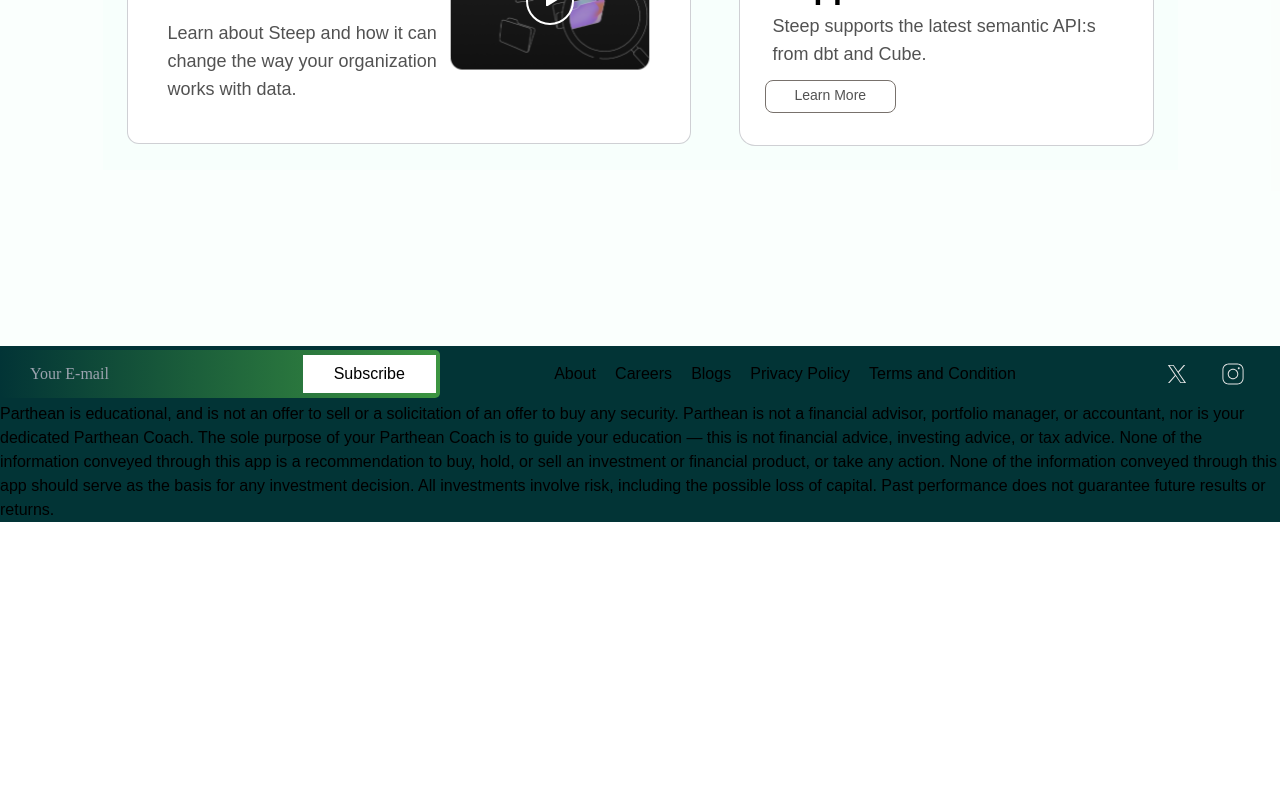
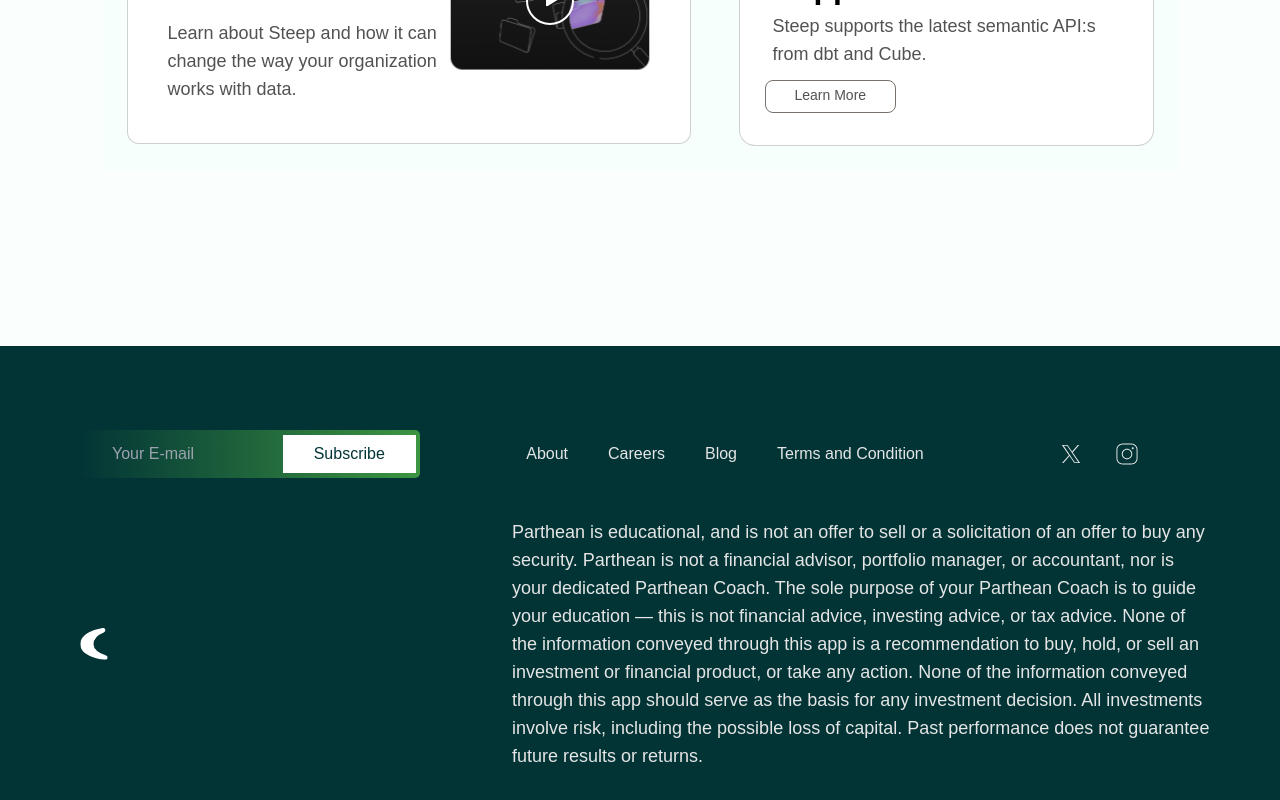
Before and after one commit to juverasworld/cwito, a Next.js app: page / in a window 1280 px wide. Shown: the part 2096-2896 px from the top of the page. Before the commit the page ends 2618 px from the top, so only its background shows below. Built offline with nearby package versions, Linux system fonts and the light colour scheme.

Commit message:
added  the footer

```diff
--- a/components/footer.tsx
+++ b/components/footer.tsx
@@ -1,54 +1,84 @@
-import Link from "next/link"
-export default function Footer() {
-   return(
-    <div className="font-sans mx-10 w-full flex lg:flex-row flex-col items-center r">
-    <div className="lg:w-auto c  w-full">
-        <form action="" className="lg:flex-row flex-col relative w-fit fit lg:flex hidden rounded-[5px]  px-5">
-            <input type="text" placeholder="Your E-mail " className="input placeholder:font-sans placeholder:p-3 "  />
+import { useState } from 'react';
+import Link from 'next/link';
+import Image from 'next/image';
 
-            <button className="font-sans font-[16px] leading-[24px]  absolute right-0 input-button bg-white ">Subscribe</button>
-        </form>
-        <form action="" className="lg:hidden flex flex-col w-full items-start">
-        <input type="text" placeholder="your email " className=" inputSm w-full  block placeholder:font-sans placeholder:p-3"  />
-
-<button className="font-sans w-full  font-[16px] leading-[24px] bg-white">
-    <Link href="/" className="">
-
-    Subscribe
+const Footer = () => {
+  return (
+    <footer className="my-16 border-0 flex w-full items-center  justify-center">
+    <div className="flex xl:flex-row w-full  flex-col justify-center items-center">
+      <div className="my-2 mx-10 lg:mx-5 xl:w-auto w-full ">
+        <Link
+          href="/"
+          className="text-[#808080] mx-5 font-500  font-500  font-500 text-lg font-bold"
+        >
+          <Image src="/img/logo.svg" alt="img" width="100" height="100" />
         </Link>
-    </button>
-        </form>
+        <p className="my-2 mx-5">
+          DSNUNNSummit is a comprehensive event
+          <br className="xl:flex lg:hidden flex" /> spotlighting diverse
+          careers in Africa&apos;s data space
+        </p>
+        <p className="flex my-2 items-center">
+          <Image
+            src="/img/twitter.svg"
+            alt="img"
+            width="100"
+            height="100"
+            className="w-auto mx-3"
+          />
+          <Image
+            src="/img/linkedin.svg"
+            alt="img"
+            width="100"
+            height="100"
+            className="w-auto mx-3"
+          />
+        </p>
       </div>
-    <div className="flex lg:flex-row text-[16px] leading-[24px] text-[#E5E5E5]   flex-col dd lg:w-[600px] justify-evenly w-full -2 container mx-auto ">
-        <p className="pr-4 -2 mx-3">
-
-        <Link className="text-[16px] leading-[24px] text-[#E5E5E5] " href={"/"}>
-
+      <div className="flex mx-10 lg:mx-2 md:flex-row flex-col w-full xl:w-auto  mx-0  items-start md:items-center">
+        <div className="flex mx-5 my-3 lg:my-0 flex-row">
+          <div className="flex  flex-col">
+            <Link className="lg:mx-1 mx-2  my-2" href="#about">
               About
             </Link>
-        </p>
-        <p className="text-[16px] leading-[24px] text-[#E5E5E5] ">
-
-        <Link className="pr-4 -2 mx-3" href={"/"}>
-       Careers
+            <Link className="lg:mx-1 mx-2  my-2" href="#speakers">
+              Speakers
             </Link>
-        </p>
-        <p className="text-[16px] leading-[24px] text-[#E5E5E5] ">
-
-        <Link className="text-[16px] leading-[24px] text-[#E5E5E5] " href={"/"}>
-   Blogs
-        </Link>
-        </p>
-        <Link className="text-[16px] leading-[24px] text-[#E5E5E5] " href={"/"}>
-   Privacy Policy
-        </Link>
-        <Link className="text-[16px] leading-[24px] text-[#E5E5E5] " href={"/"}>
-   Terms and Condition
+            <Link className="lg:mx-1 mx-2  my-2" href="#partners">
+              Partners & Sponsors
             </Link>
           </div>
-    <div className="">
-        <img src="imgs/socials.svg" alt="" />
+          <div className="flex  flex-col">
+            <Link className="lg:mx-1 mx-2  my-2" href="#panelist">
+              Panelist
+            </Link>
+            <Link className="lg:mx-1 mx-2  my-2" href="#organizers">
+              Organizers
+            </Link>
+            <Link className="lg:mx-1 mx-2  my-2" href="/">
+              Our Blog
+            </Link>
           </div>
         </div>
-   )
-}
+        <div className="flex mx-0 md:mx-5 my-2 ">
+          <p className="ml-5">
+            <button className="flex items-center justify-center whitespace-nowrap text-[#fff] bg-[#009933] rounded-3xl   px-[16px] py-[8px] text-[16px]">
+              Join Our Community
+              <Image
+                src="/img/arrow.svg"
+                width="10"
+                height="10"
+                alt=""
+                className="w-auto px-2"
+              />
+            </button>
+          </p>
+        </div>
+      </div>
+    </div>
+  </footer>
+
+  );
+};
+
+export default Footer;
--- a/src/app/globals.css
+++ b/src/app/globals.css
@@ -39,6 +39,7 @@ nav {
   font-family: "Work Sans";
   padding: 10px;
   padding-left: 10px;
+  color: #fff;
 }
 .input-button{
   position: absolute;
@@ -46,14 +47,23 @@ nav {
   width: 133.48px;
   height: 38px;
   top: 5px;
+  color: #023436
 
 }
 .input{
-  width: 400px;
+  width: 300px;
   height: 48px;
   background: transparent;
 
 }
+.inputSm{
+  width:100%;
+  background: linear-gradient( to right, #023436, #3C9541);
+  height: 48px;
+  /* background: transparent; */
+
+}
+
 
 .text-grad {
   background: linear-gradient(to right, #FFFF8D, #CC6984);
@@ -65,16 +75,18 @@ nav {
 }
 .dd{
 justify-content: space-evenly;
-width: 500px;
+width: 450px;
 
 }
 Link{
   /* margin: 10px; */
 }
 .fit{
-  background: linear-gradient(to right, #023436, #3C9541);
+  background: linear-gradient( to right, #023436, #3C9541);
 
 }
+
+
 .hero {
   padding: 24px, 32px, 24px, 32px
 }
--- a/src/app/layout.tsx
+++ b/src/app/layout.tsx
@@ -4,8 +4,8 @@ import "./globals.css";
 import Head from "next/head";
 
 export const metadata: Metadata = {
-  title: "Create Next App",
-  description: "Generated by create next app",
+  title: "Cwito",
+  description: "Your one stop shop for crypto and cash",
 };
 
 export default function RootLayout({
@@ -16,7 +16,7 @@ export default function RootLayout({
   return (
     <html lang="en">
       <head>
-        <link rel="icon" href="/imgs/logo.svg" />
+        <link rel="icon" href="/logo.svg" />
       </head>
       <body className="font-sans">{children}</body>
     </html>
--- a/src/app/page.tsx
+++ b/src/app/page.tsx
@@ -336,12 +336,111 @@ text-[21px] font-normal leading-[27px]"
             </div>
           </div>
         </div>
-        <div className="footer bg-[#023436]">
-<Footer/>
-<div className="">
-Parthean is educational, and is not an offer to sell or a solicitation of an offer to buy any security. Parthean is not a financial advisor, portfolio manager, or accountant, nor is your dedicated Parthean Coach. The sole purpose of your Parthean Coach is to guide your education — this is not financial advice, investing advice, or tax advice. None of the information conveyed through this app is a recommendation to buy, hold, or sell an investment or financial product, or take any action. None of the information conveyed through this app should serve as the basis for any investment decision. All investments involve risk, including the possible loss of capital. Past performance does not guarantee future results or returns.
-</div>
+        <div className="bg-[#023436] font-sans">
+         <div className=" py-16 lg:mx-10 mx-5 ">
+        <footer className=" border-0 flex items-center lg:mx-10 mx-0  justify-center container  w-[100%]">
+    <div className="flex xl:flex-row w-full  flex-col justify-center items-center">
+    <div className="lg:w-auto c  w-full ">
+        <form
+          action=""
+          className="lg:flex-row flex-col relative w-fit fit lg:flex hidden rounded-[5px]  px-5 items-center"
+        >
+          <input
+            type="text"
+            placeholder="Your E-mail "
+            className="input placeholder:font-sans  outline-none placeholder:p-3 "
+          />
+
+          <button className="font-sans text-[#023436] font-[16px] leading-[24px]  absolute right-0 input-button bg-white ">
+            Subscribe
+          </button>
+        </form>
+        <form action="" className="lg:hidden flex  flex-col w-[100%] items-start  ">
+          <input
+            type="text"
+            placeholder="your email "
+            className=" inputSm w-full outline-none   rounded-[8px]  placeholder:font-sans placeholder:p-3"
+          />
+
+          <button className="font-sans rounded-[5px] w-full my-5 py-3  text-[#023436] font-[16px] leading-[24px] bg-white">
+            <Link href="/" className="">
+              Subscribe
+            </Link>
+          </button>
+        </form>
+      </div>
+      <div className="flex  md:flex-row flex-col w-full xl:w-auto container mx-auto text-[#E5E5E5]   items-start md:items-center">
+        <div className="flex mx-5 my-3 lg:my-0 flex-row">
+          <div className="flex lg:flex-row flex-col">
+
+            <Link className="lg:mx-1 lg:hidden flex mx-0  my-4" href="#about">
+            <Image
+            src="/imgs/logoSm.svg"
+            width={200}
+            height={150}
+            alt="Image 1"
+            className=" h-8 w-auto"
+
+          />
+            </Link>
+            <Link className="lg:pr-10 pr-0  my-4" href="">
+             About
+            </Link>
+            <Link className="lg:pr-10 pr-0  my-4" href="#speakers">
+             Careers
+            </Link>
+            <Link className="lg:pr-10 pr-0  my-4" href="#partners">
+             Blog
+            </Link>
+            <Link className="lg:pr-10 pr-0  my-4" href="#partners">
+             Terms and Condition
+            </Link>
+          </div>
+
         </div>
+        <div className="flex mx-0 md:mx-5 my-4 ">
+          <p className="lg:ml-5">
+          <div className="">
+        <img src="imgs/socials.svg" alt="" />
+      </div>
+          </p>
+        </div>
+      </div>
+    </div>
+  </footer>
+
+          <div className="flex items-center justify-between mx-0 mt-5 lg:mx-7">
+            <p className="">
+            <Link className="lg:mx-3 lg:flex hidden  mx-0  my-4" href="#about">
+            <Image
+            src="/imgs/logoSm.svg"
+            width={200}
+            height={150}
+            alt="Image 1"
+            className=" h-8 w-auto"
+
+          />
+          </Link>
+            </p>
+            <p className="w-auto lg:w-[700px] text-align font-sans text-[18px] leading-[28px] text-[#E5E5E5]">
+             Parthean is educational, and is not an offer to sell or a
+            solicitation of an offer to buy any security. Parthean is not a
+            financial advisor, portfolio manager, or accountant, nor is your
+            dedicated Parthean Coach. The sole purpose of your Parthean Coach is
+            to guide your education — this is not financial advice, investing
+            advice, or tax advice. None of the information conveyed through this
+            app is a recommendation to buy, hold, or sell an investment or
+            financial product, or take any action. None of the information
+            conveyed through this app should serve as the basis for any
+            investment decision. All investments involve risk, including the
+            possible loss of capital. Past performance does not guarantee future
+            results or returns.
+            </p>
+
+          </div>
+        </div>
+        </div>
+
       </div>
     </>
   );
```
Also changed, not shown: public/imgs/logoSm.svg (added). Lines whose indentation alone changed are shown as unchanged.
